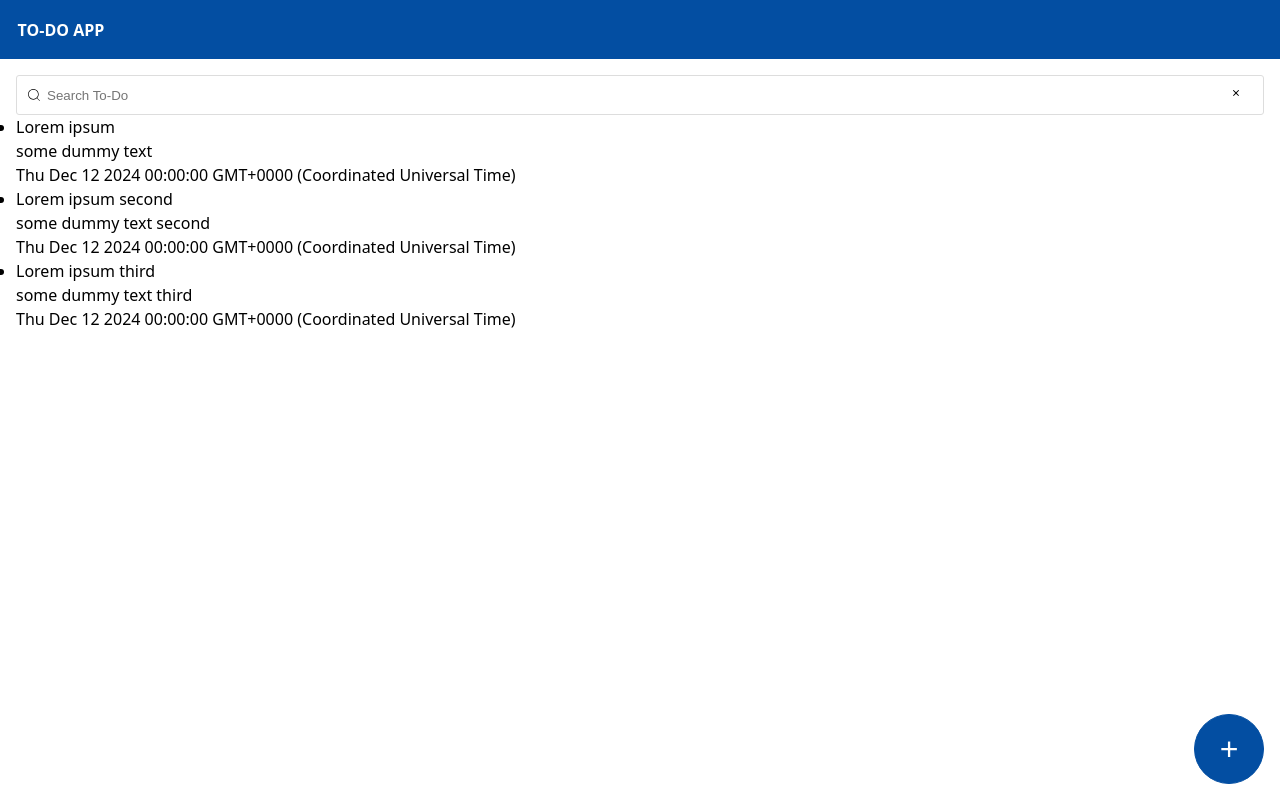
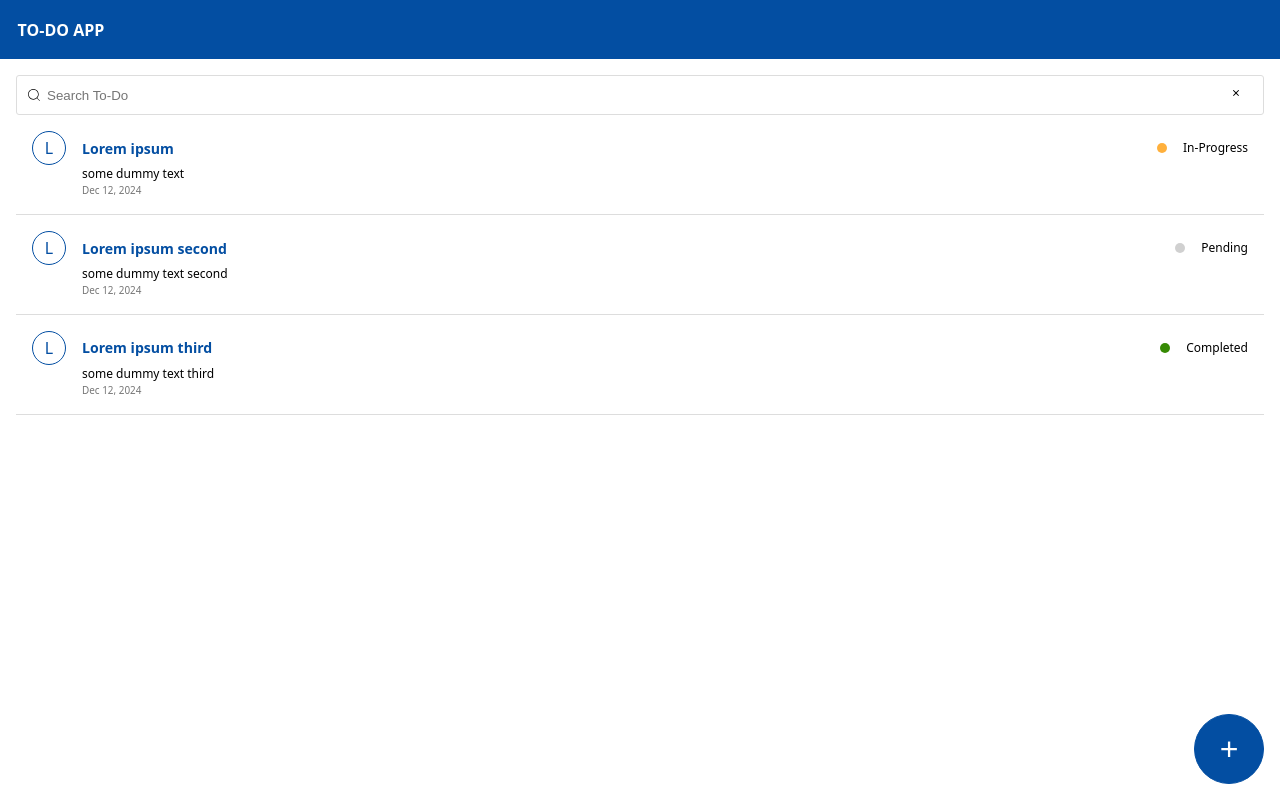
Before and after one commit to ANURAGTIGGA/tresata-task-manager, a React (Vite) app: page / in a window 1280 px wide. Built offline with nearby package versions, Linux system fonts and the light colour scheme.

Commit message:
styled todo item and status component

```diff
--- a/src/features/components/todo-item/TodoItem.tsx
+++ b/src/features/components/todo-item/TodoItem.tsx
@@ -1,18 +1,29 @@
+import Status from '../../../shared/components/status/Status';
+import './todoItem.css'
 
 export type Todo = {
     id: string;
     title: string;
     description: string;
     status: 'in-progress' | 'pending' | 'completed';
-    created?: Date;
+    created: Date;
 }
 
 const TodoItem = (todo: Todo) => {
+    const dateObj = new Intl.DateTimeFormat(undefined, {year:'numeric', month:'short', day:'numeric'})
   return (
-    <li key={todo.id}>
-        <div>{todo.title}</div>
-        <div>{todo.description}</div>
-        <div>{todo.created?.toString()}</div>
+    <li className="todo-item" key={todo.id}>
+        <div className="todo-header">
+            <div className='todo-logo'>
+                <span>{todo.title.split('')[0]}</span>
+            </div>
+            <div className='todo-title'>{todo.title}</div>
+            <div>
+                <Status type={todo.status} />
+            </div>
+        </div>
+        <div className='todo-desc'>{todo.description}</div>
+        <div className='todo-created'>{dateObj.format(todo.created)}</div>
     </li>
   )
 }
--- /dev/null
+++ b/src/features/components/todo-item/todoItem.css
@@ -0,0 +1,43 @@
+.todo-item {
+    display: flex;
+    flex-direction: column;
+    padding: 1rem;
+    border-bottom: 1px solid #DDDDDD;
+}
+
+.todo-header {
+    display: flex;
+    gap: 1rem;
+    align-items: center;
+}
+
+.todo-title {
+    flex: 1;
+    font-size: 0.88rem;
+    font-weight: 600;
+    color: #034EA2;
+}
+
+.todo-logo span {
+    border: 1px solid #034EA2;
+    color: #034EA2;
+    padding: 1rem;
+    border-radius: 50%;
+    height: 30px;
+    width: 30px;
+    display: flex;
+    justify-content: center;
+    align-items: center;
+    font-size: 1rem;
+}
+
+.todo-desc {
+    margin-left: 50px;
+    font-size: 0.75rem;
+}
+
+.todo-created {
+    margin-left: 50px;
+    font-size: 0.62rem;
+    color: #767676;
+}
--- /dev/null
+++ b/src/shared/components/status/Status.tsx
@@ -0,0 +1,26 @@
+import './status.css'
+
+type StatusProp = {
+    type: 'in-progress' | 'pending' | 'completed';
+}
+
+const statusMap = {
+    'in-progress': '#FFB03C',
+    'pending': '#D0D0D0',
+    'completed': '#368A04'
+}
+
+const Status = ({type}: StatusProp) => {
+    const statusBg = statusMap[type];
+  return (
+    <div className='status'>
+        <span
+            className='status-type'
+            style={{backgroundColor: statusBg}}
+        ></span>
+        <span className='status-text'>{type}</span>
+    </div>
+  )
+}
+
+export default Status
--- /dev/null
+++ b/src/shared/components/status/status.css
@@ -0,0 +1,17 @@
+.status {
+    display: flex;
+    gap: 1rem;
+    align-items: center;
+}
+
+.status-type {
+    display: inline-block;
+    height: 10px;
+    width: 10px;
+    border-radius: 50%;
+}
+
+.status-text {
+    text-transform: capitalize;
+    font-size: 0.75rem;
+}
```
